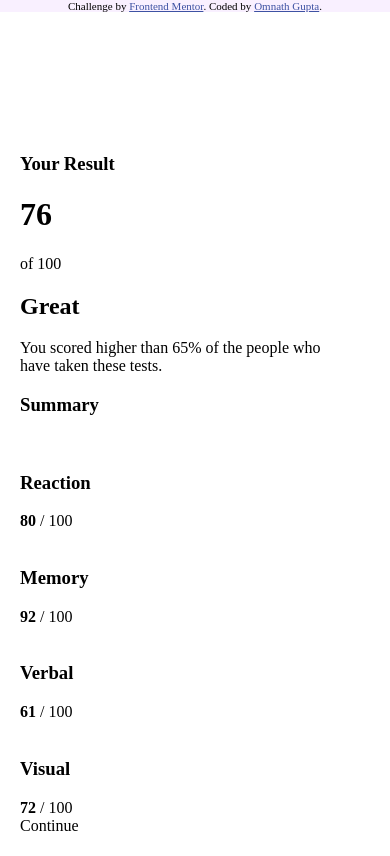
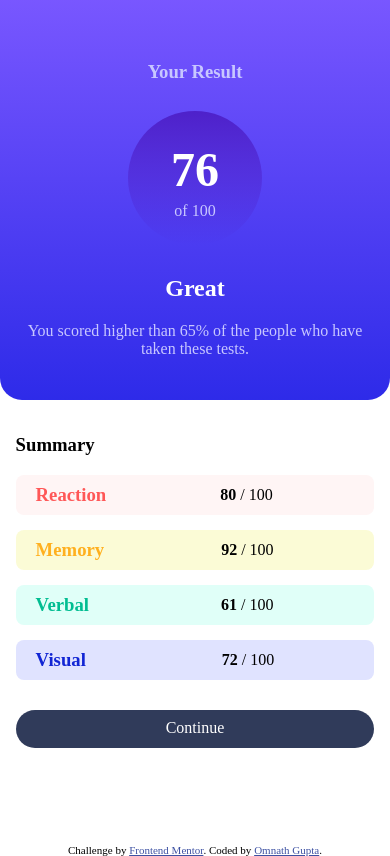
Before and after one commit to omnath22/resultsummarycomponentmain, a plain HTML site: page index.html in a window 390 px wide. Drawn offline with Linux system fonts and the light colour scheme; a web font is replaced by a local one.

Commit message:
Update style.css

```diff
--- a/style.css
+++ b/style.css
@@ -1,119 +1,179 @@
 @font-face {
-    font-family:'WorkSans';
-    font-weight: 400 600 700;
-    src: url('./assets/fonts/WorkSans-VariableFont_wght.ttf');
+    font-family: 'HankenGrotesk';
+    font-weight: 500 700 800;
+    src: url('HankenGrotesk-VariableFont_wght.ttf');
 
 }
+
 :root{
 --White: hsl(0, 0%, 100%);
---Lightpink: hsl(275, 100%, 97%);
---Grayishpurple: hsl(292, 16%, 49%);
---Darkpurple: hsl(292, 42%, 14%);
-}
+--Paleblue: hsl(221, 100%, 96%);
+--Lightlavender: hsl(241, 100%, 89%);
+--Darkgrayblue: hsl(224, 30%, 27%);
 
-.attribution { font-size: 11px; text-align: center; }
-.attribution a { color: hsl(228, 45%, 44%); }
-body{margin:0;padding: 0;
-    font-family: 'WorkSans';
-}
+--Lightslateblue: hsl(252, 100%, 67%);
+--Lightroyalblue: hsl(241, 81%, 54%);
 
-.topsection{
-    min-height: 35vh;
-    background-image: url('./assets/images/background-pattern-desktop.svg');
-    background-repeat: no-repeat;
+--Violetblue: hsla(256, 72%, 46%, 1);
+--Persianblue: hsla(241, 72%, 46%, 0);
 
 }
-.bottomsection{
-    height:75vh;
-    background-color: var(--Lightpink);
+body{
+    margin: 0;
+    padding: 0;
+    font-family: 'HankenGrotesk';
+
+}
+*{
+    box-sizing: border-box;
+
 }
 .main{
-    width:500px;
+    width:100%;
+    min-height: 100vh;
+    background-color: var(--Paleblue);
+    display:flex;
+    justify-content: center;
+    align-items: center;
+}
+.box{
+    width: 580px;
+    border-radius: 22px;
+    height:400px;
+    background-color: var(--White);
 
-    position: absolute;
-    padding:10px;
-    background-color: var(--White);
-    border-radius: 18px;
-    top: 50px;
-    left: 416px;
 }
-.head img{
-    height:34px;
-    margin-left: 20px;
-    margin-right: 20px;
+.left{
+    width:270px;
+    height:400px;
+    background-image: linear-gradient(var(--Lightslateblue), var(--Lightroyalblue));
+    border-radius: 22px;
+    padding: 6%;
+    float: left;
+    display:flex;
+    justify-content: center;
+    align-items: center;
+    flex-direction: column;
 }
-.head {
-    margin-top:10px;
-    font-size: 3rem;
-    font-weight: 700;
-    color:var(--Darkpurple);
+.left h3{
+    color: var(--Lightlavender);
 }
-.headbelow{
-    margin-top:20px;
-    margin-left: 20px;
+.circle {
+	width: 134px;
+	height: 134px;
+	background-image: linear-gradient(var(--Violetblue),var(--Persianblue));
+	border-radius: 50%;
+	align-items: center;
+	display: flex;
+	justify-content: center;
+	flex-direction: column;
+    margin: 10px 0;
 }
-.question{
-    font-size: 1rem;
-    color:var(--Darkpurple);
-    font-weight: 600;
-    position: relative;
+.circle h1{
+color: white;
+font-size: 3rem;
+line-height: 1px;
 }
-.question img{
-    height: 25px;
-    position: absolute;
-    right: 20px;
-    bottom: -1px;
+.circle span{
+    color: var(--Lightlavender);
 }
-.question:hover{
-    color:rgb(152, 31, 152);
+.left h2{
+    color:white;
 }
-.answer{
-    font-size: 0.9rem;
-    line-height: 1.5;
-    color: var(--Grayishpurple);
-    display: none;
+.leftbottomspan{
+    color:var(--Lightlavender);
+    text-align: center;
 }
-.attribution{
-    background-color: var(--Lightpink);
+.right{
+    width:310px;
+    height:400px;
+    border-radius: 22px;
+    padding: 4%;
+    float: left;
+}
+.summary {
+	width: 100%;
+	height: 40px;
+	display: flex;
+    align-items: center;
+    border-radius: 8px;
+    padding-left: 10px;
+    margin-bottom: 15px;
+}
+.reaction{
+    background-color: rgb(255, 245, 245);
+}
+.reaction h3{
+    color: hsl(0, 100%, 67%);
+    margin-right: 80px;
+}
+.memory{
+    background-color: rgb(251, 251, 214);
+}
+.memory h3{
+    color:hsl(39, 100%, 56%);
+    margin-right: 83px;
+}
+.verbal{
+    background-color: hsl(166, 100%, 94%)
+}
+.verbal h3{
+    color:hsl(166, 100%, 37%);
+    margin-right: 95px;
+}
+.visual{
+    background-color: hsl(235, 100%, 94%);
+}
+.visual h3{
+    color:hsl(234, 85%, 45%);
+margin-right: 95px;
+}
+.summary img{
+    height: 20px;
+    margin-right: 10px;
+}
+.button {
+	width: 100%;
+    margin-top:30px;
+	height: 38px;
+	text-align: center;
+	background-color: var(--Darkgrayblue);
+	align-items: center;
+	line-height: 35px;
+	border-radius: 20px;
+	color: white;
+}
+.button:hover{
+    background-image: linear-gradient(var(--Lightslateblue), var(--Lightroyalblue));
 }
 @media only screen and (max-width: 600px) {
     .main {
-        width: 326px;
-        position: absolute;
-        padding: 10px;
-        background-color: var(--White);
-        border-radius: 18px;
-        top: 124px;
-        /* left: 416px; */
-        left: 10px;
+        width: 100%;
+        min-height: 100vh;
+        background-color: white;
+        display:block;
     }
-    .question p{
-        width: 240px;
+    .box{
+        width:100%;
     }
-    .q1 img {
-        height: 25px;
-        position: absolute;
-        right: 20px;
-        bottom: 6px;
-        /* line-height: 25px; */
-        /* align-items: center; */
+    .left{
+        border-radius: 0 0 22px 22px;
     }
-    .q3 img {
-        height: 25px;
-        position: absolute;
-        right: 20px;
-        bottom: 4px;
+    .left, .right{
+        width:100%;
     }
-    .q2 img {
-        height: 25px;
-        position: absolute;
-        right: 20px;
-        bottom: -4px;
+    .reaction h3 {
+        margin-right: 114px;
     }
-    .q4 img {
-        height: 25px;
-        position: absolute;
-        right: 20px;
-        bottom: 17px;
+    .memory h3 {
+        margin-right: 117px;
     }
-  }
+    .verbal h3 {
+        margin-right: 132px;
+    }
+    .visual h3 {
+
+        margin-right: 136px;
+    }
+
+}
```
